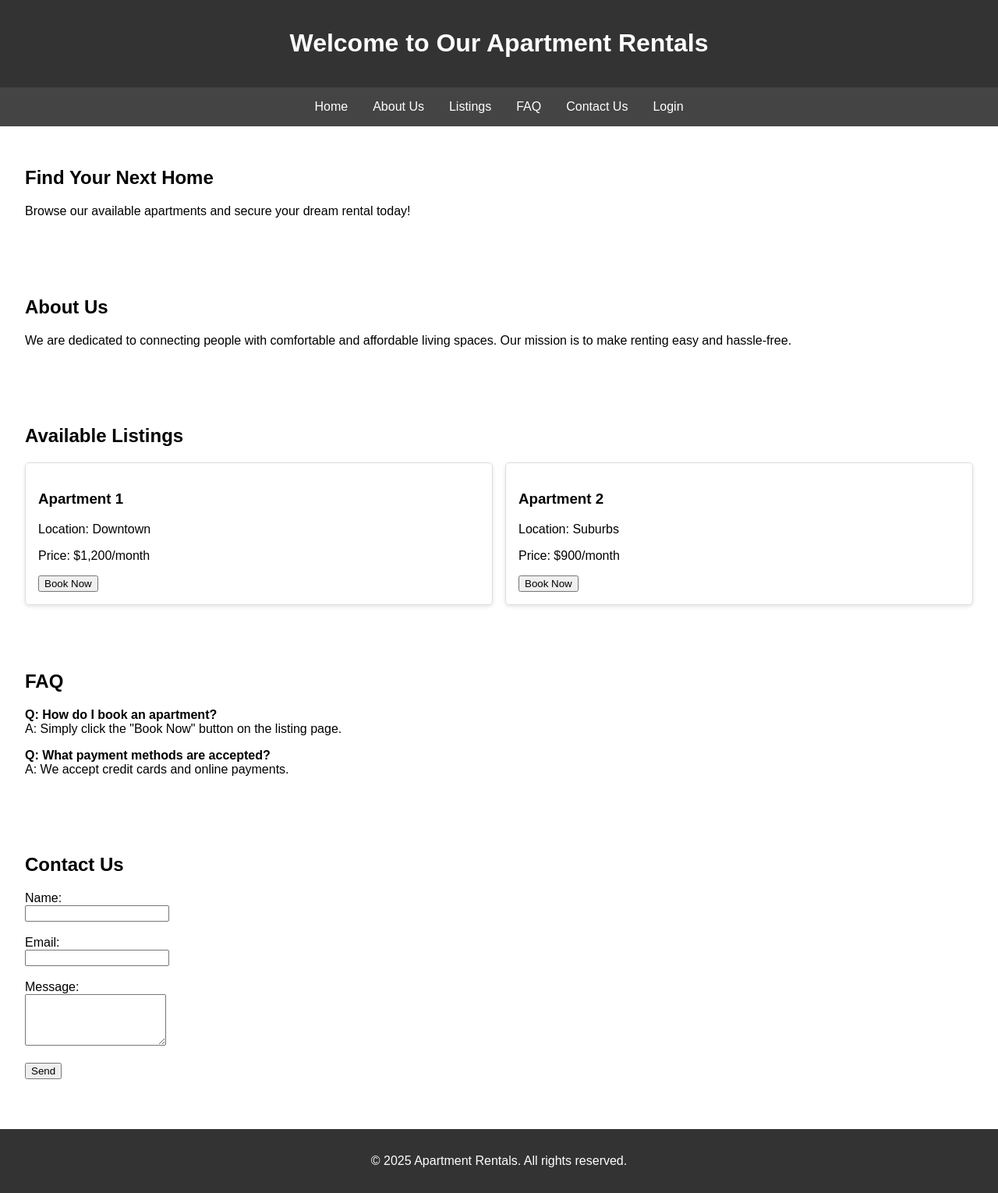
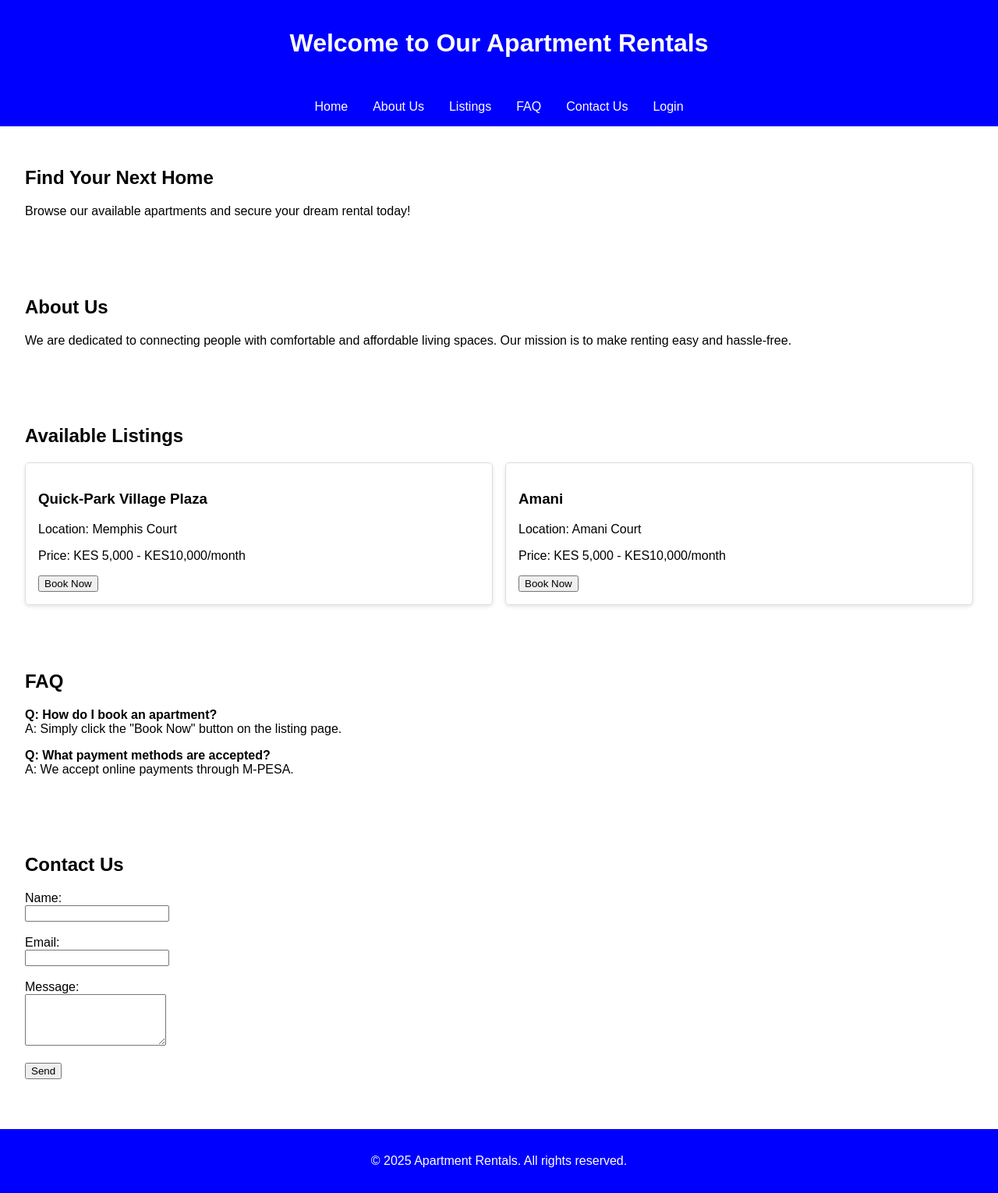
Before and after one commit to grim04-cmd/quickpark-db, a website: page rental-backend/index.html in a window 1280 px wide. Shown: the whole page at 78% size. Drawn offline with Linux system fonts and the light colour scheme.

Commit message:
changed css

```diff
--- a/rental-backend/index.html
+++ b/rental-backend/index.html
@@ -2,7 +2,7 @@
 <html lang="en">
     <head>
         <meta charset="UTF-8">
-    <meta name="viewport" content="width=device-width, initial-scale=1.0">
+        <meta name="viewport" content="width=device-width, initial-scale=1.0, maximum-scale=1.0, user-scalable=no">
         <title>Apartment Rentals</title>
         <style>
             body {
@@ -12,23 +12,25 @@
                 box-sizing: border-box;
             }
             header {
-            background-color: #333;
-            color: #fff;
+                    background-color: #0000FF; /* Blue color for the header */
+                    color: #fff; /* White text for contrast */
                     padding: 1em 0;
                     text-align: center;
 }
 nav {
     display: flex;
     justify-content: center;
-            background-color: #444;
+    background-color: #0000FF; /* Blue background for the navigation bar */
 }
+
 nav a {
-            color: white;
+    color: #fff; /* White text for better contrast */
     text-decoration: none;
     padding: 1em;
 }
+
 nav a:hover {
-            background-color: #555;
+    background-color: #555; /* Optional: Darker hover effect for links */
 }
             .container {
                 padding: 2em;
@@ -45,8 +47,8 @@
                 box-shadow: 0 2px 5px rgba(0, 0, 0, 0.1);
             }
             footer {
-            background-color: #333;
-            color: white;
+                background-color: #0000FF; /* Blue color for the footer */
+                color: #fff; /* White text for contrast */
                 text-align: center;
                 padding: 1em 0;
                 margin-top: 2em;
@@ -83,15 +85,15 @@
     <h2>Available Listings</h2>
     <div class="listings">
         <div class="listing">
-            <h3>Apartment 1</h3>
-            <p>Location: Downtown</p>
-            <p>Price: $1,200/month</p>
+            <h3>Quick-Park Village Plaza</h3>
+            <p>Location: Memphis Court</p>
+            <p>Price: KES 5,000  - KES10,000/month</p>
             <button>Book Now</button>
         </div>
         <div class="listing">
-            <h3>Apartment 2</h3>
-            <p>Location: Suburbs</p>
-            <p>Price: $900/month</p>
+            <h3>Amani</h3>
+            <p>Location: Amani Court</p>
+            <p>Price: KES 5,000  - KES10,000/month</p>
             <button>Book Now</button>
         </div>
     </div>
@@ -100,7 +102,7 @@
 <div id="faq" class="container">
     <h2>FAQ</h2>
     <p><strong>Q: How do I book an apartment?</strong><br>A: Simply click the "Book Now" button on the listing page.</p>
-    <p><strong>Q: What payment methods are accepted?</strong><br>A: We accept credit cards and online payments.</p>
+    <p><strong>Q: What payment methods are accepted?</strong><br>A: We accept online payments through M-PESA.</p>
 </div>
 
 <div id="contact" class="container">
```
Also changed, not shown: rental-backend/login.html (+19 -6 lines). Lines whose indentation alone changed are shown as unchanged.
